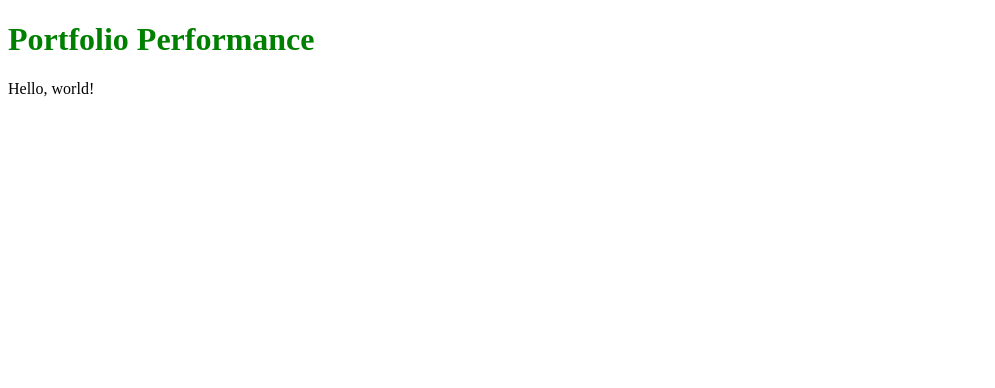
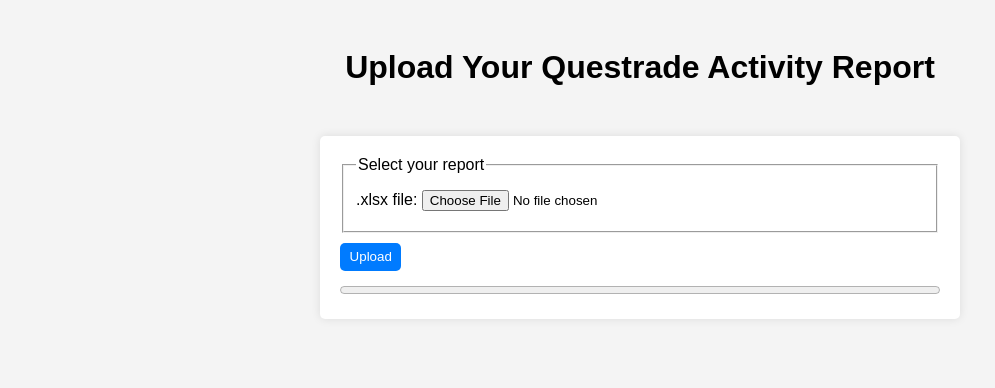
Before and after one commit to default-anton/portfolio-performance, a FastAPI app: page / in a window 1280 px wide. Shown: the top 388 px of the page, without its empty margins (0-995 px from the left). Run offline with FastAPI, Linux system fonts and the light colour scheme; some libraries are stand-ins or nearby versions.

Commit message:
Add working file upload

```diff
--- a/activity_report.py
+++ b/activity_report.py
@@ -19,9 +19,9 @@
 
 
 def load_activity_report(
-    path: str, account_number: str | None = None
+    file: bytes, account_number: str | None = None
 ) -> ActivityReport:
-    df = pd.read_excel(path)
+    df = pd.read_excel(file)
 
     if account_number:
         print(f"Filtering by account number: {account_number}")
--- a/main.py
+++ b/main.py
@@ -16,16 +16,38 @@
 @app.get("/", response_class=HTMLResponse)
 async def index(request: Request):
     return templates.TemplateResponse(
-        "index.html", {"request": request, "title": "Home"}
+        "index.html",
+        {"request": request, "title": "Upload Your Questrade Activity Report"},
     )
 
 
-@app.get("/report", response_class=HTMLResponse)
-async def report(request: Request, file: UploadFile | None = None):
+@app.post("/report", response_class=HTMLResponse)
+def report(request: Request, file: UploadFile | None = None):
     activity_report: ActivityReport | None = None
 
-    if file and file.filename is not None:
-        activity_report = load_activity_report(file.filename)
+    if file is None:
+        return HTMLResponse(
+            content="No file was uploaded.",
+            headers={"HX-Retarget": "#form .error", "HX-Reswap": "innerHTML"},
+        )
+
+    accepted_file_types = (
+        "application/vnd.ms-excel",
+        "application/vnd.openxmlformats-officedocument.spreadsheetml.sheet",
+    )
+    if file.content_type not in accepted_file_types:
+        return HTMLResponse(
+            content=f"File type {file.content_type} is not supported.",
+            headers={"HX-Retarget": "#form .error", "HX-Reswap": "innerHTML"},
+        )
+
+    try:
+        activity_report = load_activity_report(file.file.read())
+    except Exception as e:
+        return HTMLResponse(
+            content=f"Error loading activity report: {e}",
+            headers={"HX-Retarget": "#form .error", "HX-Reswap": "innerHTML"},
+        )
 
     return templates.TemplateResponse(
         "report.html",
@@ -34,4 +56,5 @@
             "title": "Portfolio Performance",
             "activity_report": activity_report,
         },
+        headers={"HX-Push-URL": "/report"},
     )
--- a/static/styles.css
+++ b/static/styles.css
@@ -1,3 +1,45 @@
+body {
+  font-family: 'Arial', sans-serif;
+  background-color: #f4f4f4;
+  padding: 20px;
+}
+
+.container {
+  max-width: 600px;
+  margin: 50px auto;
+  background-color: #fff;
+  padding: 20px;
+  border-radius: 5px;
+  box-shadow: 0px 0px 10px rgba(0, 0, 0, 0.1);
+}
+
 h1 {
-  color: green;
+  text-align: center;
+  margin-bottom: 20px;
 }
+
+.form-group {
+  padding: 10px 0;
+
+  .error {
+    color: red;
+    font-size: 0.8rem;
+  }
+}
+
+button {
+  background-color: #007BFF;
+  color: #fff;
+  padding: .4rem .6rem;
+  border: none;
+  border-radius: 5px;
+  cursor: pointer;
+}
+
+button:hover {
+  background-color: #0056b3;
+}
+
+progress {
+  inline-size: 100%;
+}
--- a/templates/base.html
+++ b/templates/base.html
@@ -10,6 +10,7 @@
     <script src="https://cdnjs.cloudflare.com/ajax/libs/Chart.js/4.4.0/chart.min.js" integrity="sha512-7U4rRB8aGAHGVad3u2jiC7GA5/1YhQcQjxKeaVms/bT66i3LVBMRcBI9KwABNWnxOSwulkuSXxZLGuyfvo7V1A==" crossorigin="anonymous" referrerpolicy="no-referrer"></script>
 
     {% block style %}
+      <link href="{{ url_for('static', path='/styles.css') }}" rel="stylesheet">
     {% endblock %}
 </head>
 <body>
--- a/templates/header.html
+++ b/templates/header.html
@@ -1 +1 @@
-<h1>Portfolio Performance</h1>
+<h1>{{ title }}</h1>
--- a/templates/index.html
+++ b/templates/index.html
@@ -1,16 +1,28 @@
 {% extends 'base.html' %}
 
-{% block style %}
-  <link href="{{ url_for('static', path='/styles.css') }}" rel="stylesheet">
+{% block content %}
+<div class="container">
+  <form id="form" hx-post="/report" hx-target="body" hx-swap="outerHTML" hx-encoding="multipart/form-data">
+    <fieldset>
+      <legend>Select your report</legend>
+      <div class="form-group">
+        <label for="file">.xlsx file:</label>
+        <input type="file" name="file" id="file" accept=".xlsx" required>
+        <div class="error">{% if error %}{{ error }}{% endif %}</div>
+      </div>
+    </fieldset>
 
-  <style>
-    li.htmx-swapping {
-      opacity: 0;
-      transition: opacity 1s ease-out;
-    }
-  </style>
+    <div class="form-group">
+      <button type="submit">Upload</button>
+    </div>
+
+    <progress id="progress" value="0" max="100"></progress>
+  </form>
+
+  <script>
+    htmx.on('#form', 'htmx:xhr:progress', function(evt) {
+      htmx.find('#progress').setAttribute('value', evt.detail.loaded / evt.detail.total * 100)
+    });
+  </script>
+</div>
 {% endblock %}
-
-{% block content %}
-Hello, world!
-{% endblock %}
```
Also changed, not shown: templates/report.html (+0 -11 lines).
